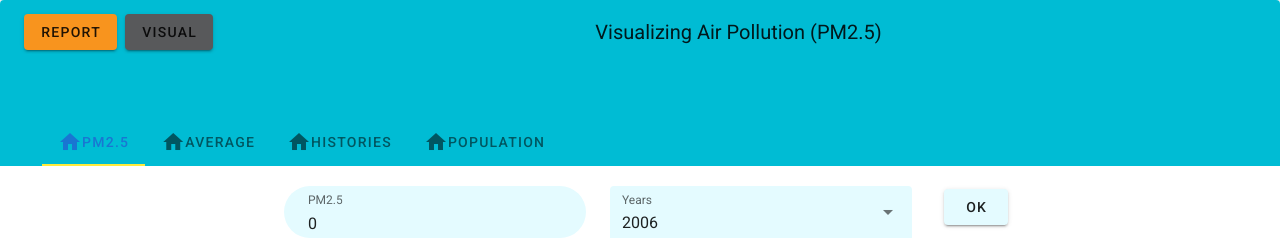
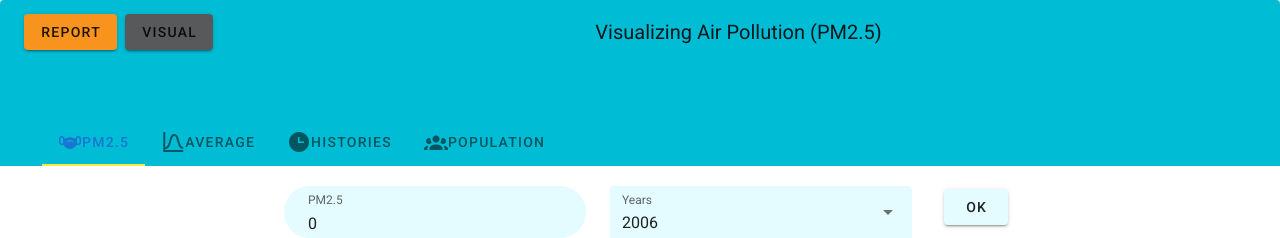
Before and after one commit to PotiwanLBin/gis, a Nuxt app: page /report in a window 1280 px wide. Shown: the top 238 px of the page. Built offline with nearby package versions, Linux system fonts and the light colour scheme.

Commit message:
Update report.vue

```diff
--- a/pages/report.vue
+++ b/pages/report.vue
@@ -38,10 +38,10 @@ export default {
     return {
       value: 1,
       reportButtons: [
-        { text: "PM2.5", icon: "mdi-home", value: 1 },
-        { text: "AVERAGE", icon: "mdi-home", value: 2 },
-        { text: "HISTORIES", icon: "mdi-home", value: 3 },
-        { text: "POPULATION", icon: "mdi-home", value: 4 }
+        { text: "PM2.5", icon: "mdi-face-mask", value: 1 },
+        { text: "AVERAGE", icon: "mdi-chart-bell-curve", value: 2 },
+        { text: "HISTORIES", icon: "mdi-clock-time-three", value: 3 },
+        { text: "POPULATION", icon: "mdi-account-group", value: 4 }
       ],
       tabs: [
         { title: "PM2.5", path: "/inspire" },
```
